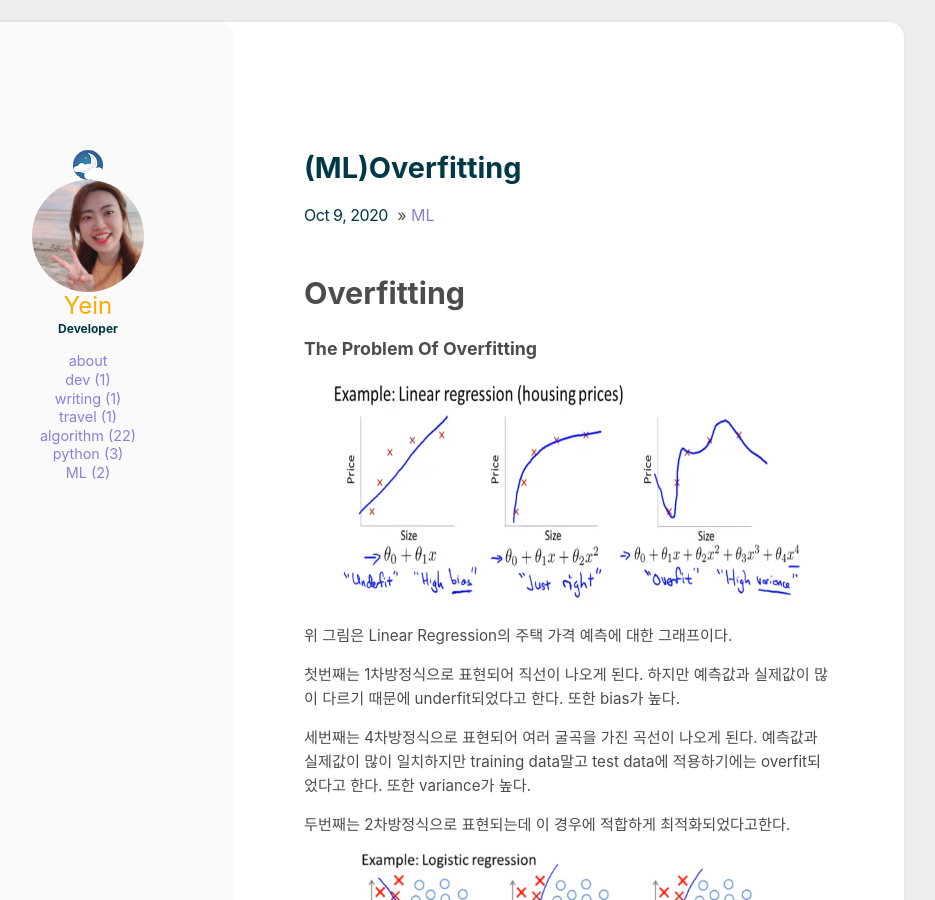
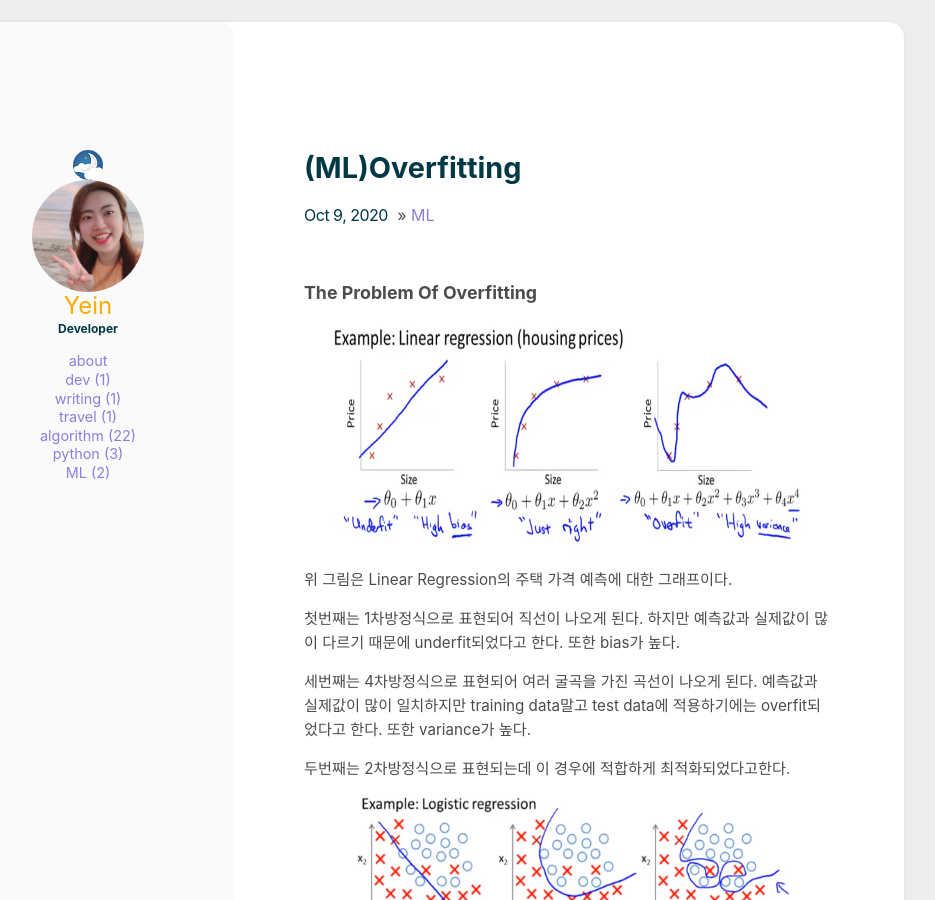
Before and after one commit to YeinHeo/yeinheo.github.io, a Jekyll site: the page built from _posts/2020-10-09-[ML]Overfitting.md, in a window 1280 px wide and 900 px high. Shown: the whole window, without its empty margins (216-1151 px from the left). Built offline with Jekyll 4.4.1, drawn with Linux system fonts in a browser that asks for light colours.

Commit message:
Update 2020-10-09-[ML]Overfitting.md

```diff
--- a/_posts/2020-10-09-[ML]Overfitting.md
+++ b/_posts/2020-10-09-[ML]Overfitting.md
@@ -4,7 +4,6 @@ categories: [ML]
 comments: true
 ---
 
-# Overfitting
 
 ### The Problem Of Overfitting
 
```
